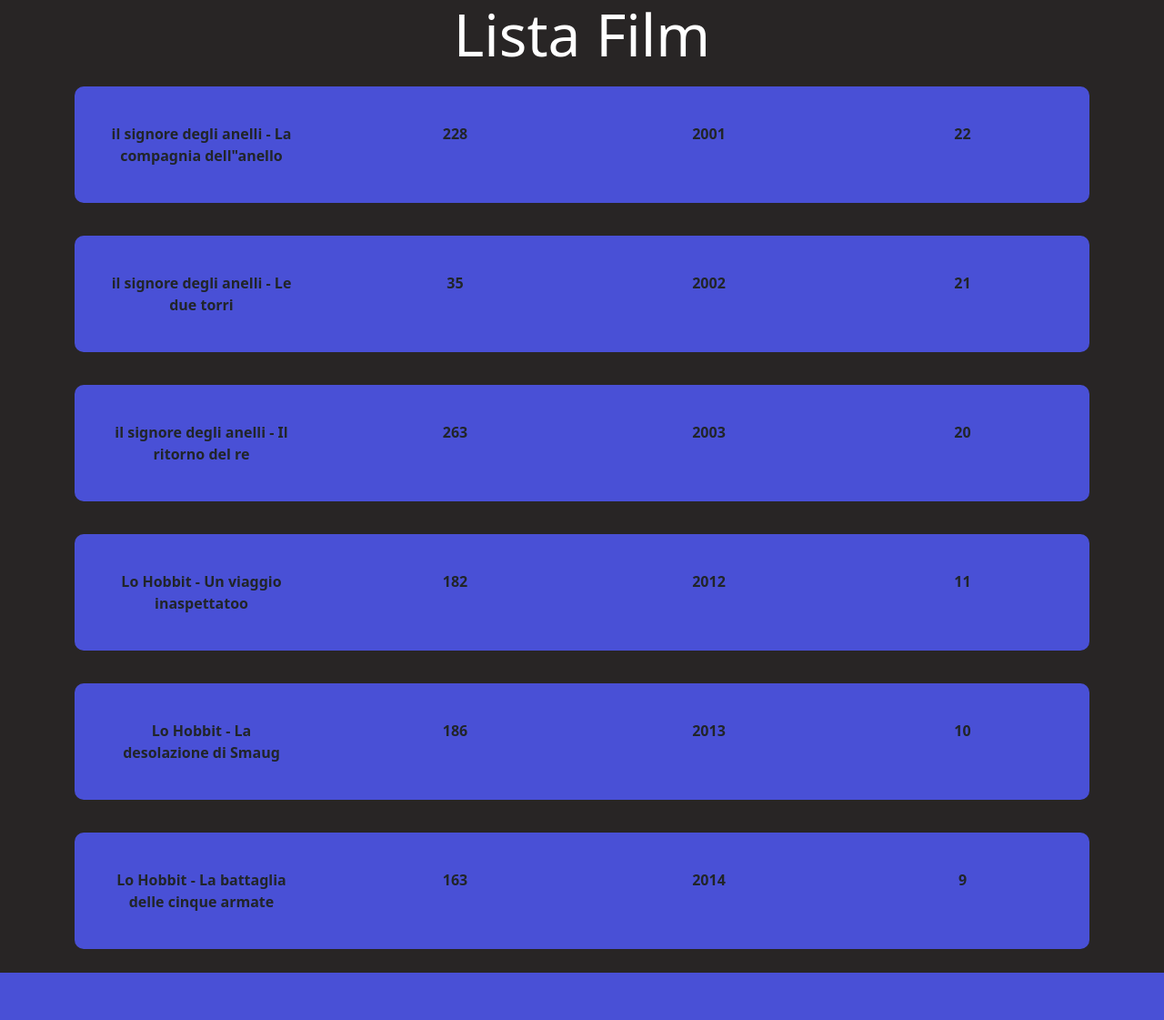
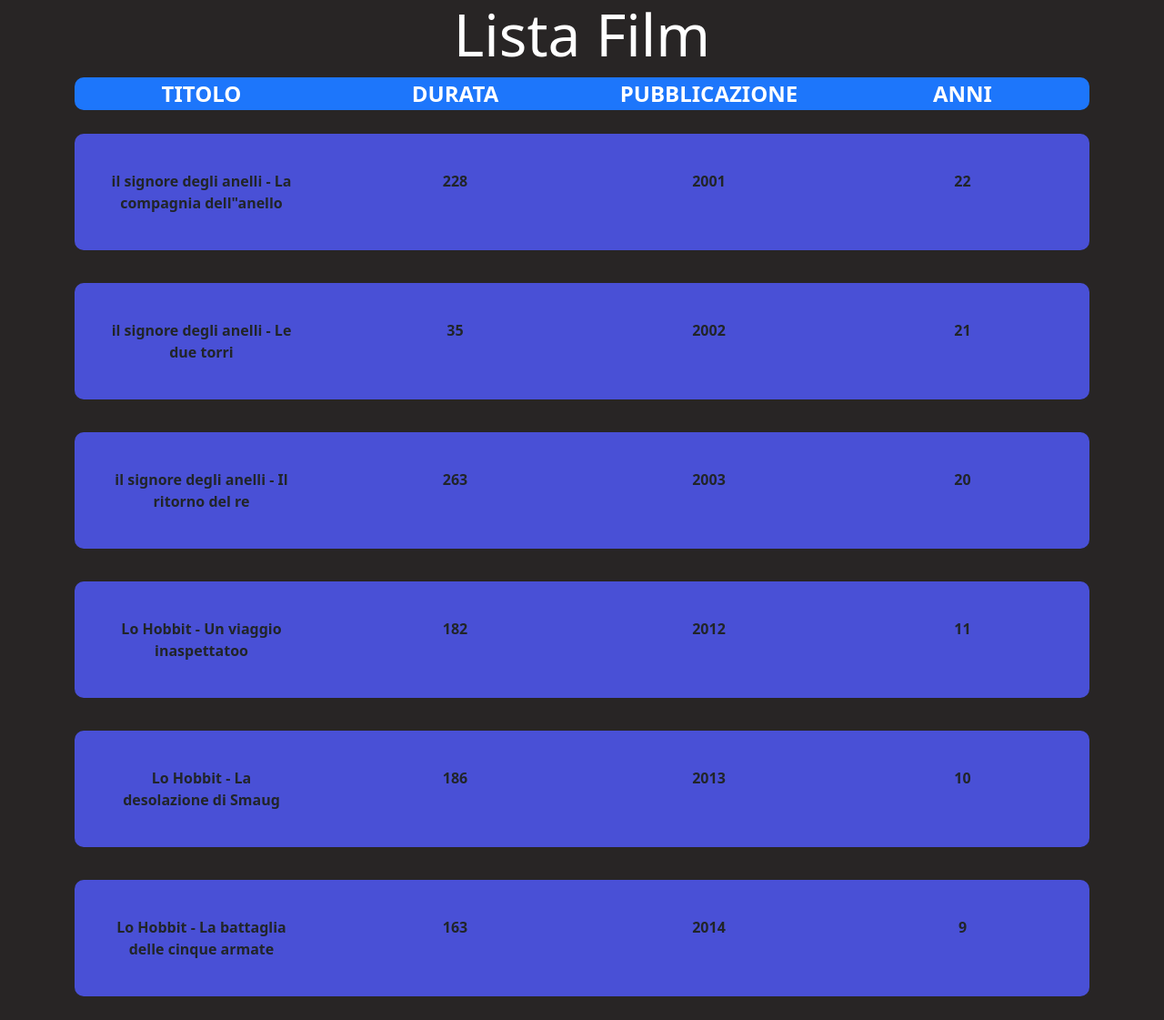
Before and after one commit to Spectrum5/php-oop-1, a PHP site: page / in a window 1280 px wide. Shown: the whole page at 91% size. Before the commit the page ends 1069 px from the top, so only its background shows below. Run offline with PHP 8.4, Linux system fonts and the light colour scheme.

Commit message:
Esercizio finito

```diff
--- a/index.php
+++ b/index.php
@@ -28,11 +28,19 @@ require  __DIR__ . '/classes/classMovie.php';
             <h1 class="text-white">
                 Lista Film
             </h1>
+
+            <ul class="section-film d-flex list-unstyled">
+                <li>titolo</li>
+                <li>durata</li>
+                <li>pubblicazione</li>
+                <li>anni</li>
+            </ul>
+
             <?php
                 for ($i = 0; $i < count($films); $i++) {
                 $film = new movie($films[$i]['name'], $films[$i]['duration'], $films[$i]['adult'], $films[$i]['publication']);
             ?>
-                <ul class="d-flex list-unstyled">
+                <ul class="d-flex list-unstyled info-film">
                     <li>
                         <?php echo $film->getTitle() ?>
                     </li>
@@ -49,5 +57,4 @@ require  __DIR__ . '/classes/classMovie.php';
             <?php }; ?>
         </div>
     </body>
-
 </html>
--- a/style/style.css
+++ b/style/style.css
@@ -6,7 +6,16 @@ h1 {
     font-size: 4rem;
 }
 
-li {
+.section-film li {
+    background-color: rgb(29, 118, 251);
+    width: 25%;
+    color: white;
+    font-size: 1.5rem;
+    font-weight: bolder;
+    text-transform: uppercase;
+}
+
+.info-film li {
     font-weight: bold;
     background-color: rgb(73, 80, 214);
     width: 25%;
```
